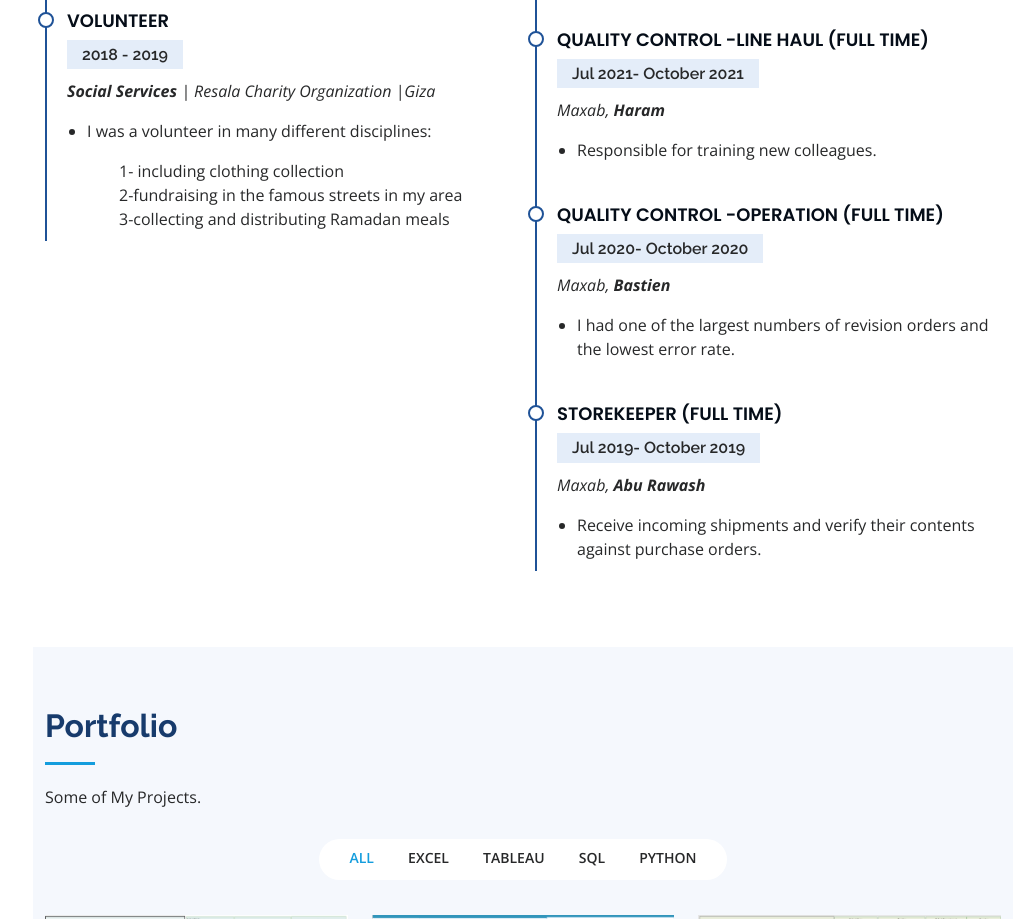
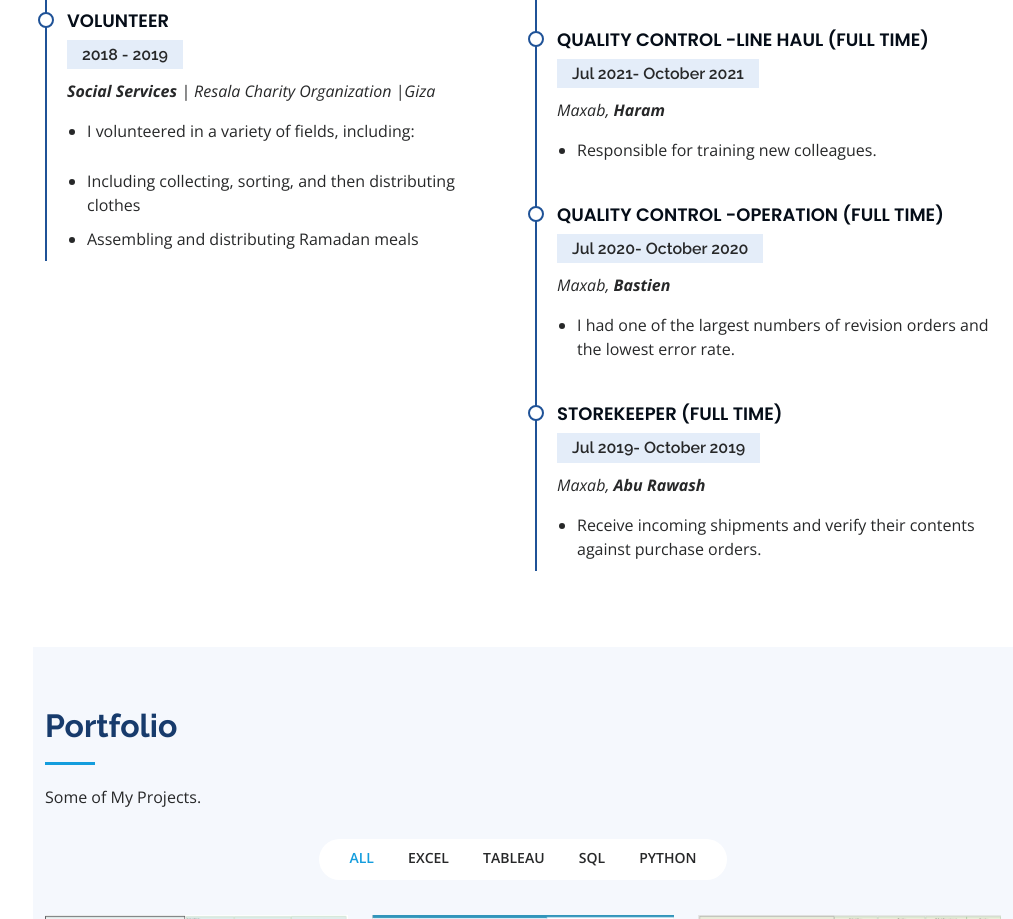
Before and after one commit to Mohamed-khaled0/My_Website-main, a plain HTML site: page index.html in a window 1280 px wide. Shown: the part 4042-4961 px from the top of the page, without its empty margins (267-1280 px from the left). Drawn offline with nearby package versions, Linux system fonts and the light colour scheme.

Commit message:
Update index.html

```diff
--- a/index.html
+++ b/index.html
@@ -419,14 +419,12 @@
               <h5>2018 - 2019</h5>
               <p><em> <strong>Social Services</strong> | Resala Charity Organization |Giza </em></p>
               <ul>
-                <li> <p>I was a volunteer in many different disciplines:</p>
-                 <ol>1- including clothing collection</ol>
-                  <ol>2-fundraising in the famous streets in my area</ol>
-                  <ol>3-collecting and distributing Ramadan meals</ol>
+                <li> <p>I volunteered in a variety of fields, including:</p>
+                 <li>Including collecting, sorting, and then distributing clothes</li>
+                  <li>Assembling and distributing Ramadan meals</li>
                 </li>
               </ul>
             </div>
-
 
 
 
```
